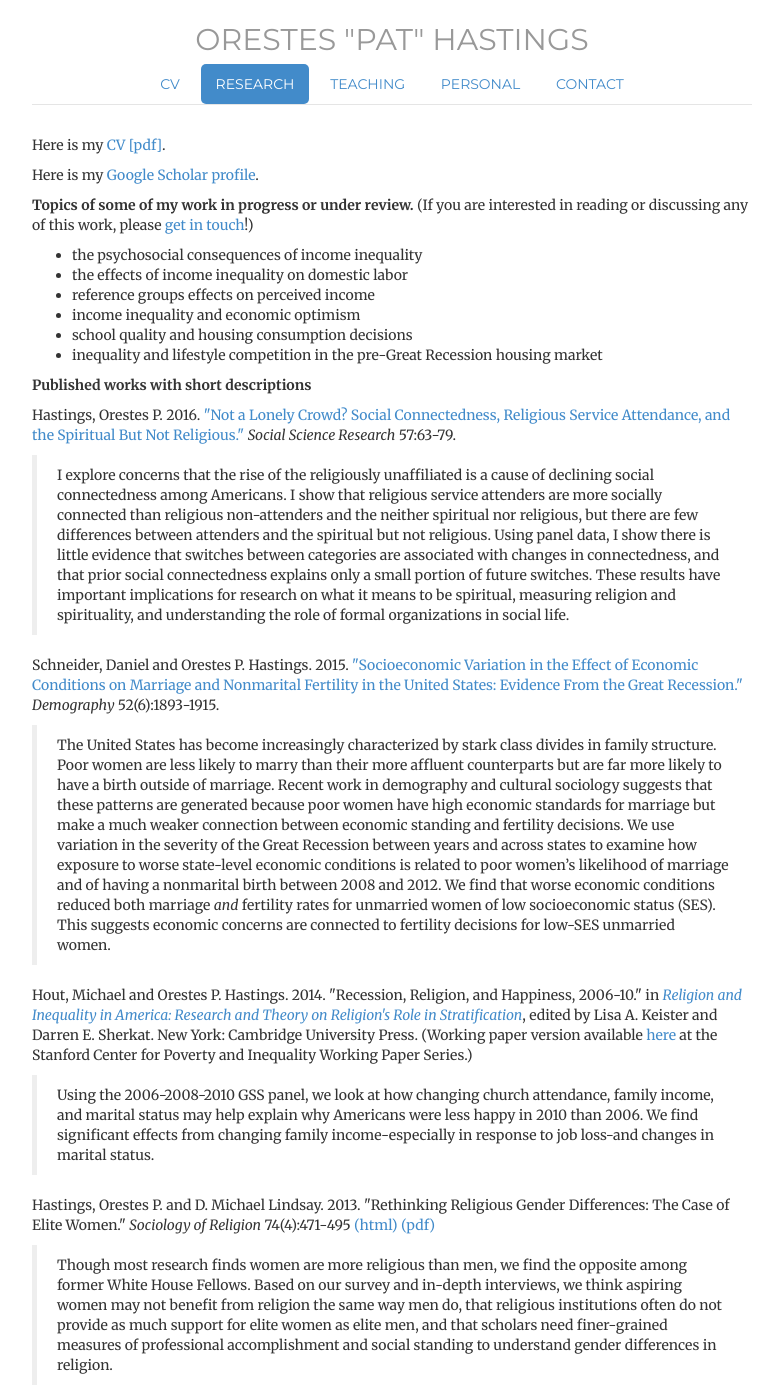
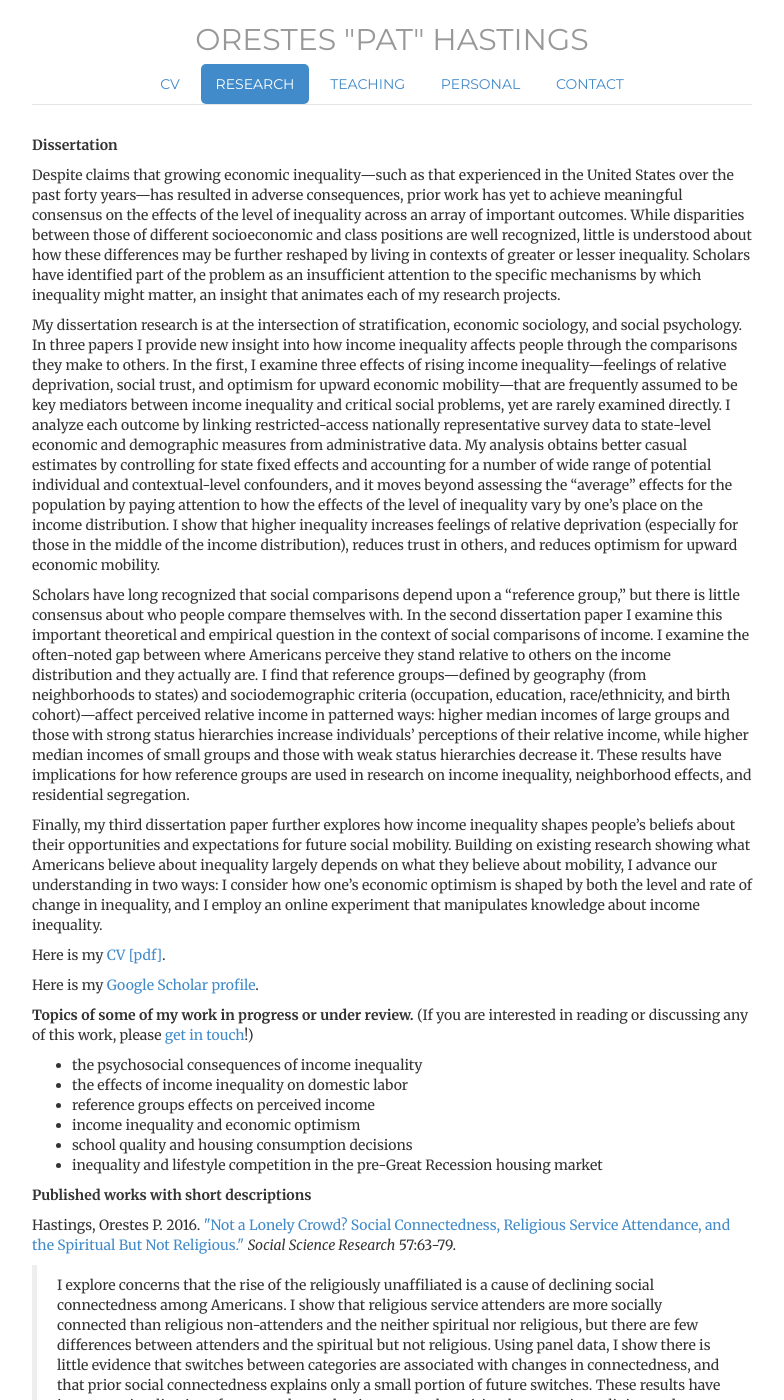
Before and after one commit to ophastings/ophastings.github.io, a Jekyll site: the page built from research/index.html, in a window 1280 px wide and 1400 px high. Shown: the whole window, without its empty margins (248-1032 px from the left). Built offline with Jekyll 4.4.1, drawn with Linux system fonts in a browser that asks for light colours; comment, search, counter and statistics services are not loaded.

Commit message:
update research

```diff
--- a/research/index.html
+++ b/research/index.html
@@ -8,6 +8,17 @@ personal: passive
 contact: passive
 description: Research page of ophastings.com, the website of Orestes Hastings, a sociology PhD candidate at UC Berkeley
 ---
+
+<p><b>Dissertation</b><p>
+
+<p>Despite claims that growing economic inequality—such as that experienced in the United States over the past forty years—has resulted in adverse consequences, prior work has yet to achieve meaningful consensus on the effects of the level of inequality across an array of important outcomes. While disparities between those of different socioeconomic and class positions are well recognized, little is understood about how these differences may be further reshaped by living in contexts of greater or lesser inequality. Scholars have identified part of the problem as an insufficient attention to the specific mechanisms by which inequality might matter, an insight that animates each of my research projects. </p>
+
+<p>My dissertation research is at the intersection of stratification, economic sociology, and social psychology. In three papers I provide new insight into how income inequality affects people through the comparisons they make to others. In the first, I examine three effects of rising income inequality—feelings of relative deprivation, social trust, and optimism for upward economic mobility—that are frequently assumed to be key mediators between income inequality and critical social problems, yet are rarely examined directly. I analyze each outcome by linking restricted-access nationally representative survey data to state-level economic and demographic measures from administrative data. My analysis obtains better casual estimates by controlling for state fixed effects and accounting for a number of wide range of potential individual and contextual-level confounders, and it moves beyond assessing the “average” effects for the population by paying attention to how the effects of the level of inequality vary by one’s place on the income distribution. I show that higher inequality increases feelings of relative deprivation (especially for those in the middle of the income distribution), reduces trust in others, and reduces optimism for upward economic mobility.</p>
+
+<p>Scholars have long recognized that social comparisons depend upon a “reference group,” but there is little consensus about who people compare themselves with.  In the second dissertation paper I examine this important theoretical and empirical question in the context of social comparisons of income. I examine the often-noted gap between where Americans perceive they stand relative to others on the income distribution and they actually are. I find that reference groups—defined by geography (from neighborhoods to states) and sociodemographic criteria (occupation, education, race/ethnicity, and birth cohort)—affect perceived relative income in patterned ways: higher median incomes of large groups and those with strong status hierarchies increase individuals’ perceptions of their relative income, while higher median incomes of small groups and those with weak status hierarchies decrease it. These results have implications for how reference groups are used in research on income inequality, neighborhood effects, and residential segregation. </p>
+
+<p>Finally, my third dissertation paper further explores how income inequality shapes people’s beliefs about their opportunities and expectations for future social mobility. Building on existing research showing what Americans believe about inequality largely depends on what they believe about mobility, I advance our understanding in two ways: I consider how one’s economic optimism is shaped by both the level and rate of change in inequality, and I employ an online experiment that manipulates knowledge about income inequality.</p>
+
 
 <p>Here is my <a href="../HastingsCV.pdf">CV [pdf]</a>.</p>
 
```
